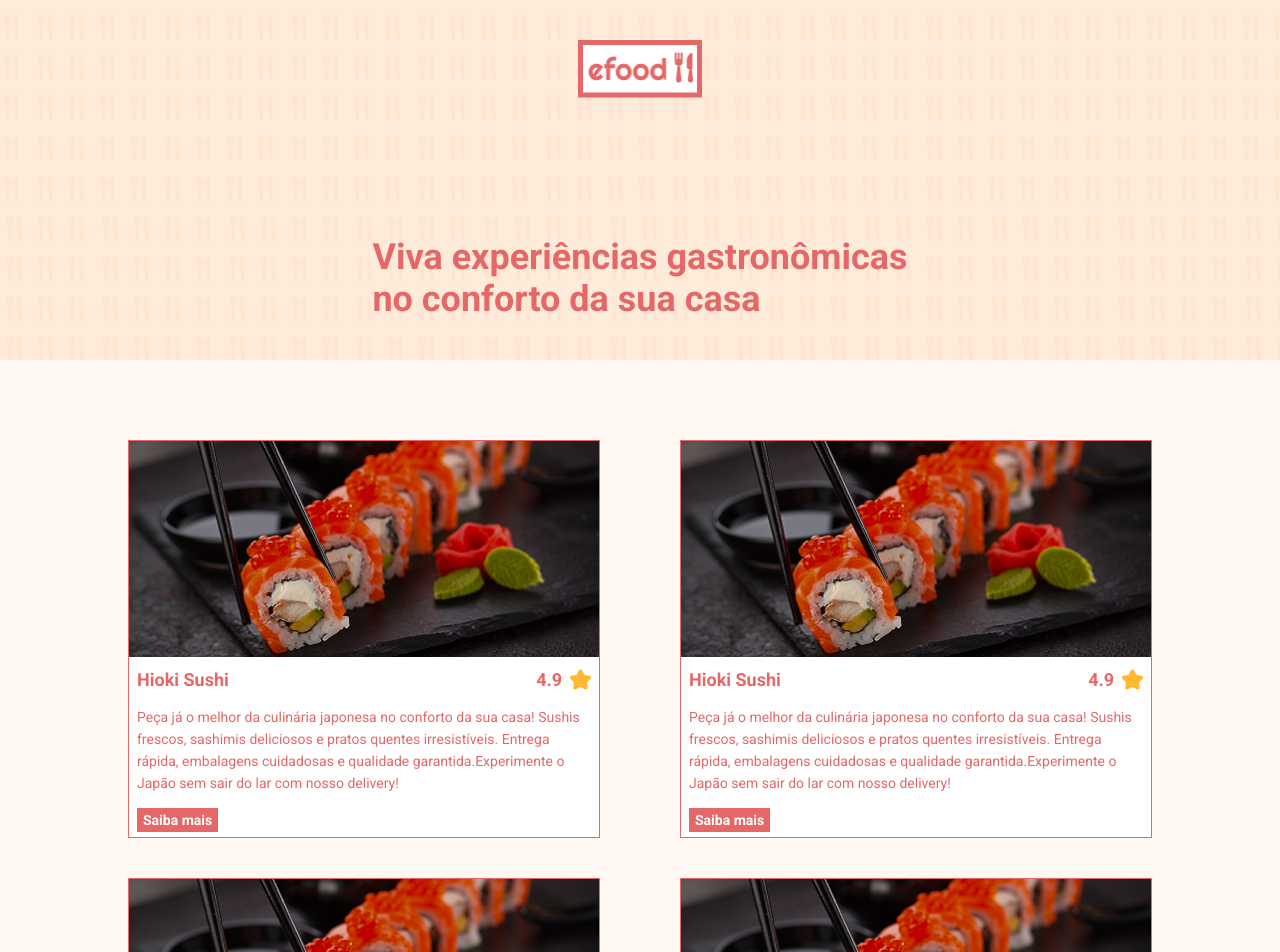
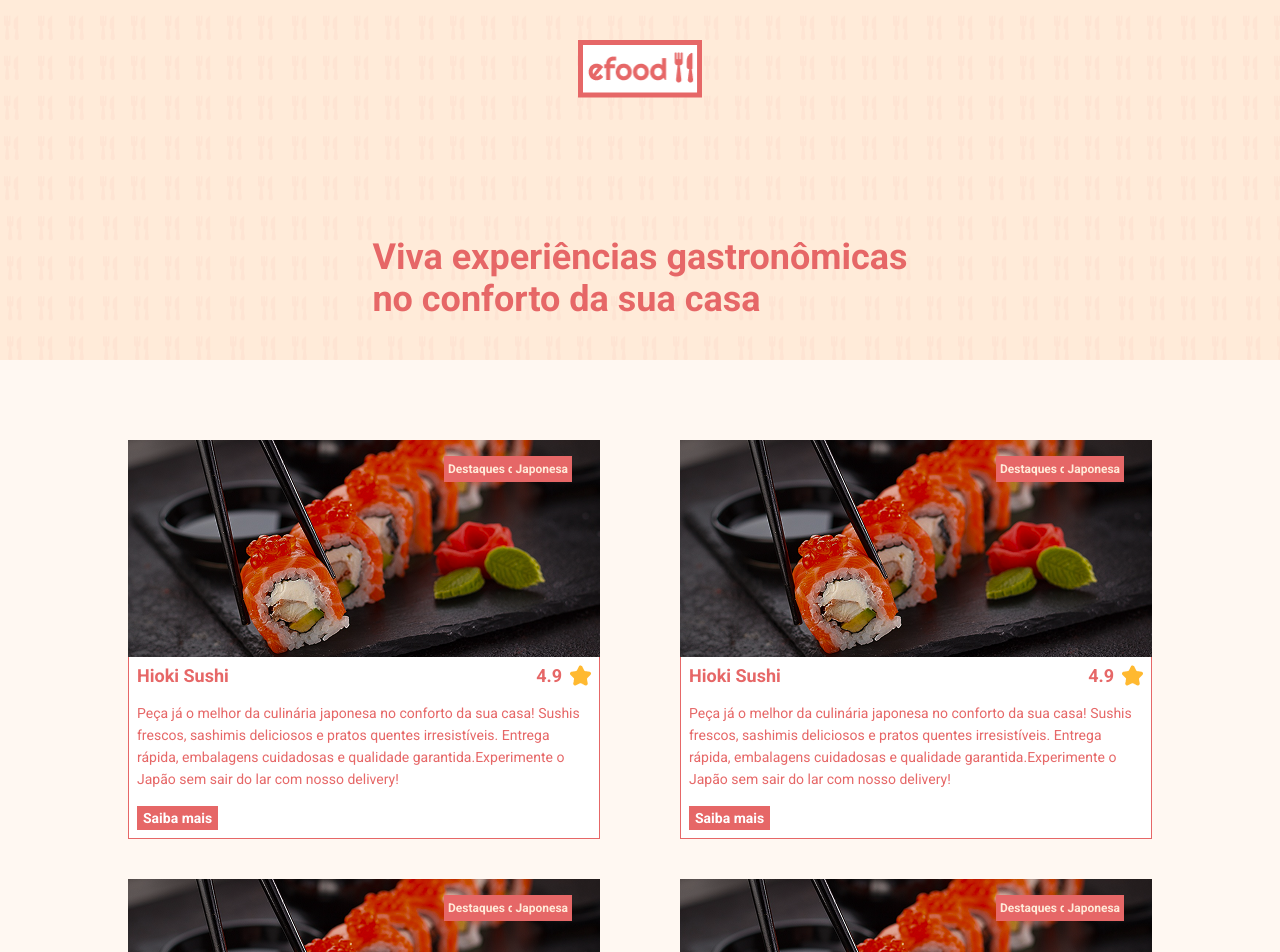
Before and after one commit to Jaktung/efood, a React (Create React App) app: page / in a window 1280 px wide. Shown: the top 952 px of the page. Built offline with nearby package versions, Linux system fonts and the light colour scheme.

Commit message:
Tags grudadas

```diff
--- a/src/components/Footer/index.tsx
+++ b/src/components/Footer/index.tsx
@@ -9,11 +9,11 @@ const Footer = () => {
   return (
     <Foot>
       <FooterContainer>
-        <Logo src={logo} alt="" />
+        <Logo src={logo} alt="logo da efood" />
         <div>
-          <img src={instagram} alt="logo da efood" />
-          <img src={facebook} alt="Instagram" />
-          <img src={twitter} alt="" />
+          <img src={instagram} alt="Instagram" />
+          <img src={facebook} alt="Facebook" />
+          <img src={twitter} alt="Twitter" />
         </div>
         <Description>
           A efood é uma plataforma para divulgação de estabelecimentos, a
--- a/src/components/Footer/styles.ts
+++ b/src/components/Footer/styles.ts
@@ -2,7 +2,7 @@ import styled from "styled-components"
 import { cores } from "../../styles"
 
 export const Foot = styled.footer`
-  background-color: ${cores.footerBg};
+  background-color: ${cores.corSecundaria};
 `
 
 export const FooterContainer = styled.div`
@@ -16,6 +16,7 @@ export const Logo = styled.img`
 `
 
 export const Description = styled.p`
+  font-size: 10px;
   text-align: center;
   margin-top: 80px;
   margin-bottom: 40px;
--- a/src/components/Product/index.tsx
+++ b/src/components/Product/index.tsx
@@ -9,16 +9,20 @@ import {
 
 import sushi from "../../assets/images/sushi.png"
 import estrela from "../../assets/images/favorito.png"
+import Tag from "../Tag"
 
 const Product = () => (
   <ProductContainer>
-    <img src={sushi} alt="" />
+    <img src={sushi} alt="Foto de sushi" />
+    <Tag>Destaques da Semana</Tag>
+    <Tag>Japonesa</Tag>
+
     <Content>
       <ProductHeader>
         <h2>Hioki Sushi</h2>
         <ReviewAverage>
           <span>4.9</span>
-          <img src={estrela} alt="" />
+          <img src={estrela} alt="foto de estrela" />
         </ReviewAverage>
       </ProductHeader>
       <ProductDescription>
--- a/src/components/Product/styles.ts
+++ b/src/components/Product/styles.ts
@@ -1,17 +1,22 @@
 import styled from "styled-components"
 import { cores } from "../../styles"
+import { TagContainer } from "../Tag/styles"
 
 export const ProductContainer = styled.div`
+  display: flex;
+  flex-direction: column;
   background-color: ${cores.branco};
-  border: 1px solid ${cores.corPrincipal};
+  position: relative;
 
-  img {
-    width: 100%;
+  ${TagContainer} {
+    margin-right: 8px;
   }
 `
 
 export const Content = styled.div`
   padding: 8px;
+  border: 1px solid ${cores.corPrincipal};
+  border-top: none;
 `
 
 export const ProductHeader = styled.div`
@@ -30,7 +35,7 @@ export const ReviewAverage = styled.div`
   align-items: center;
 
   span {
-    margin-right: 8px;
+    padding-right: 8px;
     font-size: 18px;
     font-weight: 700;
   }
@@ -42,6 +47,7 @@ export const ProductDescription = styled.p`
 `
 
 export const Link = styled.a`
+  display: inline-block;
   color: ${cores.branco};
   background-color: ${cores.corPrincipal};
   text-decoration: none;
@@ -49,3 +55,7 @@ export const Link = styled.a`
   font-weight: 700;
   padding: 4px 6px;
 `
+
+export const Tags = styled.div`
+  display: flex;
+`
--- /dev/null
+++ b/src/components/Tag/index.tsx
@@ -0,0 +1,11 @@
+import { TagContainer } from "./styles"
+
+type Props = {
+  children: string
+}
+
+const Tag = ({ children }: Props) => {
+  return <TagContainer>{children}</TagContainer>
+}
+
+export default Tag
--- /dev/null
+++ b/src/components/Tag/styles.ts
@@ -0,0 +1,14 @@
+import styled from "styled-components"
+import { cores } from "../../styles"
+
+export const TagContainer = styled.div`
+  color: ${cores.corSecundaria};
+  font-size: 12px;
+  font-weight: bold;
+  background-color: ${cores.corPrincipal};
+  padding: 6px 4px;
+  position: absolute;
+  top: 16px;
+  right: 20px;
+  display: inline-block;
+`
--- a/src/styles.ts
+++ b/src/styles.ts
@@ -4,7 +4,7 @@ export const cores = {
   corPrincipal: "#E66767",
   bgColor: "#FFF8F2",
   branco: "#FFFFFF",
-  footerBg: "#FFEBD9",
+  corSecundaria: "#FFEBD9",
 }
 
 const GlobalStyles = createGlobalStyle`
```
